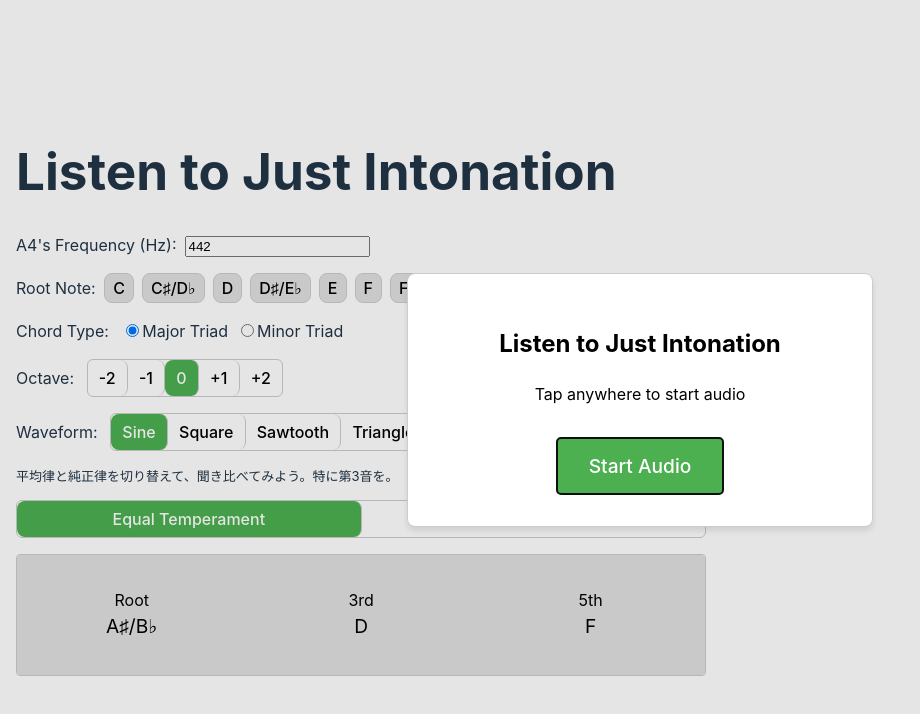
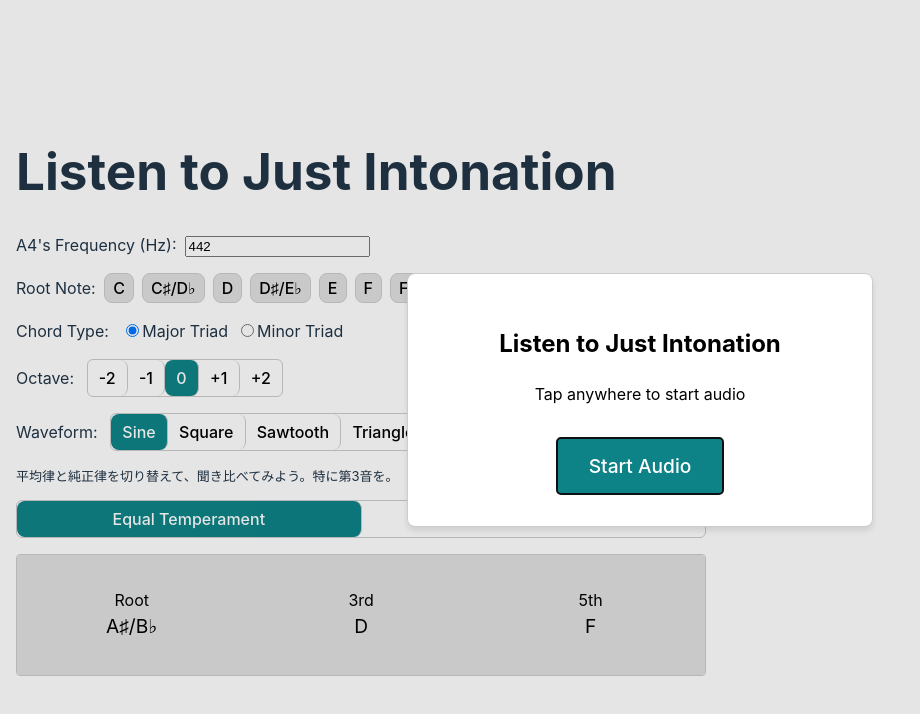
Before and after one commit to Nyoho/just-intonation, a React (Vite) app: page / in a window 1280 px wide. Shown: the top 714 px of the page, without its empty margins (0-920 px from the left). Built offline with nearby package versions, Linux system fonts and the light colour scheme.

Commit message:
Improve color contrast to pass WCAG AA and Use a CSS variable

```diff
--- a/src/App.tsx
+++ b/src/App.tsx
@@ -284,7 +284,7 @@ export default function App() {
   }, [aFrequency, selectedPitch, chordType, mode, octave, waveform])
 
   return (
-    <div style={{ padding: '1rem', margin: '0 auto', maxWidth: '800px' }}>
+    <div style={{ padding: '1rem', margin: '0 auto', maxWidth: '800px', '--accent-color': '#0D8387' }}>
       {/* タップトゥースタートのダイアログ */}
       <dialog
         ref={startDialogRef}
@@ -308,7 +308,7 @@ export default function App() {
             initAudioContext();
           }}
           style={{
-            backgroundColor: '#4caf50',
+            backgroundColor: 'var(--accent-color)',
             color: 'white',
             padding: '1rem 2rem',
             borderRadius: '4px',
@@ -344,7 +344,7 @@ export default function App() {
             onClick={() => setSelectedPitch(p.label)}
             style={{
               margin: '0 0.25rem',
-              backgroundColor: selectedPitch === p.label ? '#4caf50' : '#e0e0e0',
+              backgroundColor: selectedPitch === p.label ? 'var(--accent-color)' : '#e0e0e0',
               color: selectedPitch === p.label ? '#fff' : '#000',
               border: '1px solid #ccc',
               padding: '0.25rem 0.5rem',
@@ -395,7 +395,7 @@ export default function App() {
               onClick={() => setOctave(oct)}
               style={{
                 padding: '0.5rem 0.7rem',
-                backgroundColor: octave === oct ? '#4caf50' : 'transparent',
+                backgroundColor: octave === oct ? 'var(--accent-color)' : 'transparent',
                 color: octave === oct ? '#fff' : '#000',
                 border: 'none',
                 borderRight: oct !== 2 ? '1px solid #ccc' : 'none',
@@ -425,7 +425,7 @@ export default function App() {
               onClick={() => setWaveform(wave)}
               style={{
                 padding: '0.5rem 0.7rem',
-                backgroundColor: waveform === wave ? '#4caf50' : 'transparent',
+                backgroundColor: waveform === wave ? 'var(--accent-color)' : 'transparent',
                 color: waveform === wave ? '#fff' : '#000',
                 border: 'none',
                 borderRight: index !== waveforms.length - 1 ? '1px solid #ccc' : 'none',
@@ -455,7 +455,7 @@ export default function App() {
               style={{
                 flex: 1,
                 padding: '0.5rem 1rem',
-                backgroundColor: mode === 'equal' ? '#4caf50' : 'transparent',
+                backgroundColor: mode === 'equal' ? 'var(--accent-color)' : 'transparent',
                 color: mode === 'equal' ? '#fff' : '#000',
                 border: 'none',
                 borderRight: '1px solid #ccc', // 区切り線を追加
@@ -470,7 +470,7 @@ export default function App() {
               style={{
                 flex: 1,
                 padding: '0.5rem 1rem',
-                backgroundColor: mode === 'just' ? '#4caf50' : 'transparent',
+                backgroundColor: mode === 'just' ? 'var(--accent-color)' : 'transparent',
                 color: mode === 'just' ? '#fff' : '#000',
                 border: 'none',
                 cursor: 'pointer',
```
